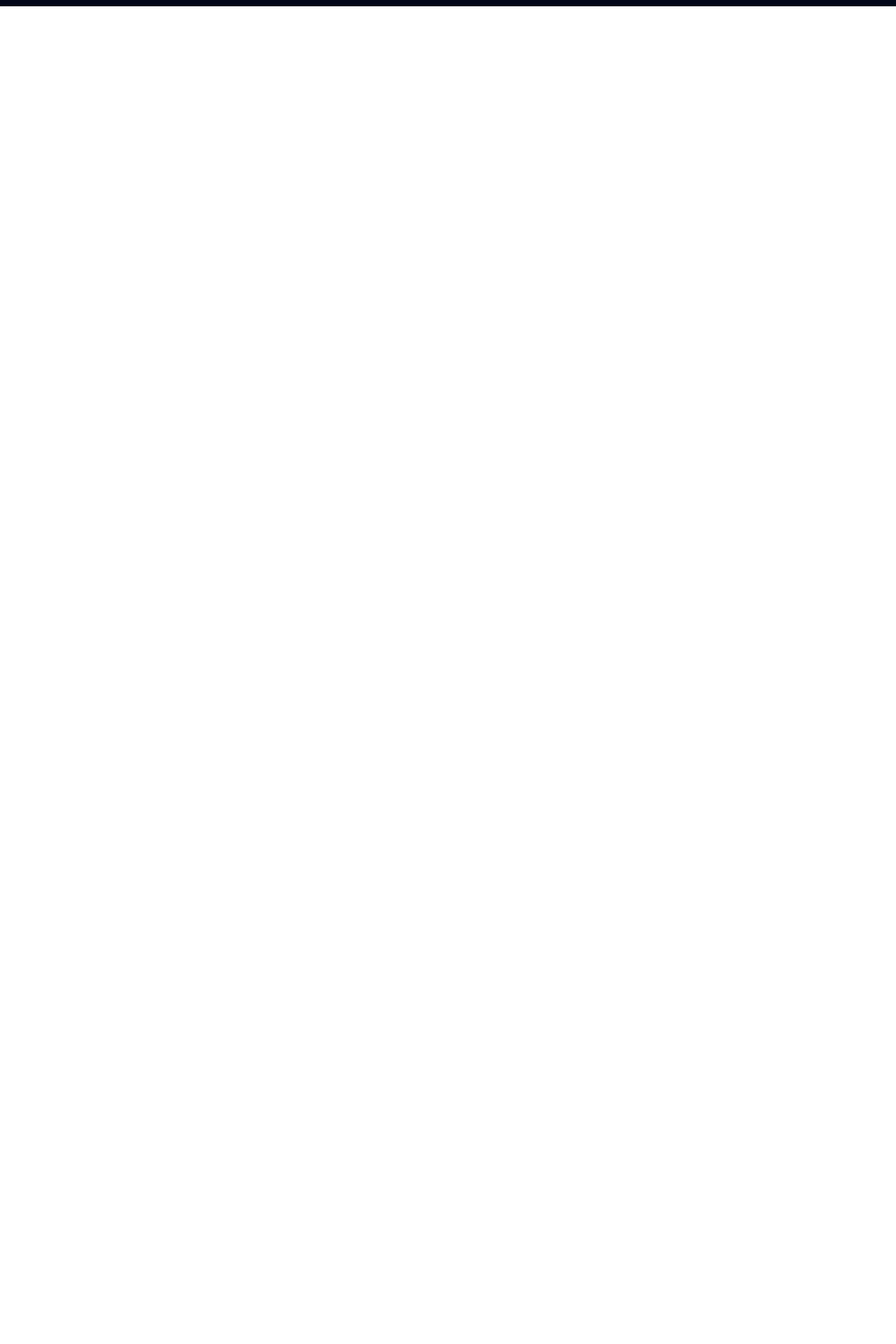
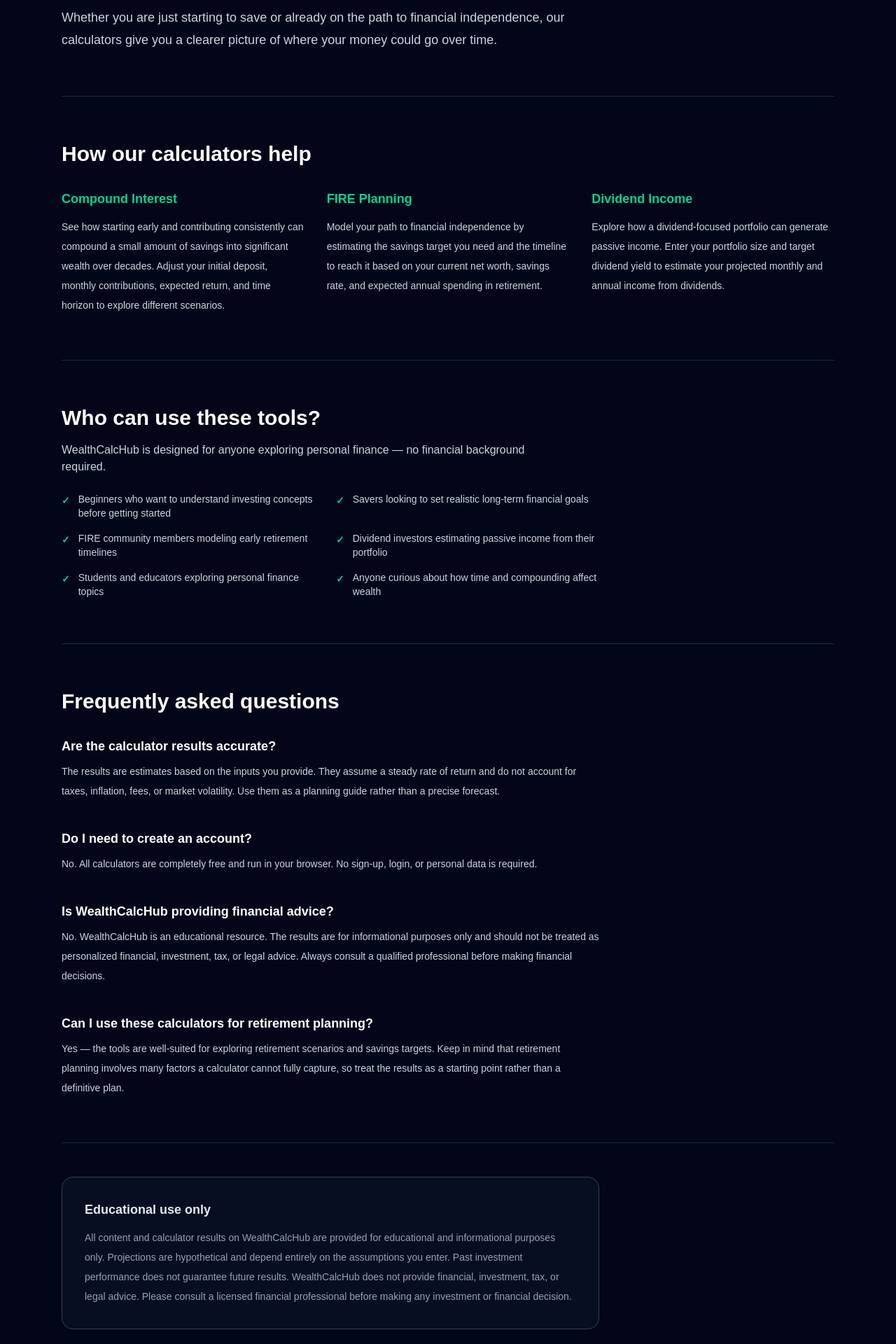
Before and after one commit to AWIN0420/wealthcalchub, a Next.js app: page / in a window 1280 px wide. Shown: the part 1200-3120 px from the top of the page at 70% size. Before the commit the page ends 1209 px from the top, so only its background shows below. Built offline with nearby package versions, Linux system fonts and the light colour scheme.

Commit message:
Enhance homepage content

```diff
--- a/src/app/page.tsx
+++ b/src/app/page.tsx
@@ -17,6 +17,34 @@ const tools = [
       "Estimate monthly and annual dividend income based on portfolio size and dividend yield.",
     href: "/dividend-income-calculator",
   },
+];
+
+const faqs = [
+  {
+    q: "Are the calculator results accurate?",
+    a: "The results are estimates based on the inputs you provide. They assume a steady rate of return and do not account for taxes, inflation, fees, or market volatility. Use them as a planning guide rather than a precise forecast.",
+  },
+  {
+    q: "Do I need to create an account?",
+    a: "No. All calculators are completely free and run in your browser. No sign-up, login, or personal data is required.",
+  },
+  {
+    q: "Is WealthCalcHub providing financial advice?",
+    a: "No. WealthCalcHub is an educational resource. The results are for informational purposes only and should not be treated as personalized financial, investment, tax, or legal advice. Always consult a qualified professional before making financial decisions.",
+  },
+  {
+    q: "Can I use these calculators for retirement planning?",
+    a: "Yes — the tools are well-suited for exploring retirement scenarios and savings targets. Keep in mind that retirement planning involves many factors a calculator cannot fully capture, so treat the results as a starting point rather than a definitive plan.",
+  },
+];
+
+const whoItems = [
+  "Beginners who want to understand investing concepts before getting started",
+  "Savers looking to set realistic long-term financial goals",
+  "FIRE community members modeling early retirement timelines",
+  "Dividend investors estimating passive income from their portfolio",
+  "Students and educators exploring personal finance topics",
+  "Anyone curious about how time and compounding affect wealth",
 ];
 
 export default function Home() {
@@ -109,6 +137,117 @@ export default function Home() {
           </div>
         </section>
 
+        {/* What is WealthCalcHub */}
+        <section id="what-is" className="border-t border-slate-800 py-16">
+          <h2 className="text-3xl font-bold">What is WealthCalcHub?</h2>
+          <p className="mt-6 max-w-3xl text-lg leading-8 text-slate-300">
+            WealthCalcHub is a free, browser-based suite of personal finance
+            calculators built to help you visualize how saving, investing, and
+            time work together to build wealth. Every tool runs entirely in your
+            browser &mdash; no account required, no data stored, no strings
+            attached.
+          </p>
+          <p className="mt-4 max-w-3xl text-lg leading-8 text-slate-300">
+            Whether you are just starting to save or already on the path to
+            financial independence, our calculators give you a clearer picture
+            of where your money could go over time.
+          </p>
+        </section>
+
+        {/* How our calculators help */}
+        <section id="how-it-helps" className="border-t border-slate-800 py-16">
+          <h2 className="text-3xl font-bold">How our calculators help</h2>
+          <div className="mt-8 grid gap-8 md:grid-cols-3">
+            <div>
+              <h3 className="text-lg font-semibold text-emerald-400">
+                Compound Interest
+              </h3>
+              <p className="mt-3 text-sm leading-7 text-slate-300">
+                See how starting early and contributing consistently can
+                compound a small amount of savings into significant wealth over
+                decades. Adjust your initial deposit, monthly contributions,
+                expected return, and time horizon to explore different
+                scenarios.
+              </p>
+            </div>
+            <div>
+              <h3 className="text-lg font-semibold text-emerald-400">
+                FIRE Planning
+              </h3>
+              <p className="mt-3 text-sm leading-7 text-slate-300">
+                Model your path to financial independence by estimating the
+                savings target you need and the timeline to reach it based on
+                your current net worth, savings rate, and expected annual
+                spending in retirement.
+              </p>
+            </div>
+            <div>
+              <h3 className="text-lg font-semibold text-emerald-400">
+                Dividend Income
+              </h3>
+              <p className="mt-3 text-sm leading-7 text-slate-300">
+                Explore how a dividend-focused portfolio can generate passive
+                income. Enter your portfolio size and target dividend yield to
+                estimate your projected monthly and annual income from
+                dividends.
+              </p>
+            </div>
+          </div>
+        </section>
+
+        {/* Who can use these tools */}
+        <section id="who" className="border-t border-slate-800 py-16">
+          <h2 className="text-3xl font-bold">Who can use these tools?</h2>
+          <p className="mt-4 max-w-2xl text-slate-300">
+            WealthCalcHub is designed for anyone exploring personal finance
+            &mdash; no financial background required.
+          </p>
+          <ul className="mt-6 grid max-w-3xl gap-4 md:grid-cols-2">
+            {whoItems.map((item) => (
+              <li
+                key={item}
+                className="flex items-start gap-3 text-sm text-slate-300"
+              >
+                <span className="mt-0.5 font-semibold text-emerald-400">
+                  &#10003;
+                </span>
+                {item}
+              </li>
+            ))}
+          </ul>
+        </section>
+
+        {/* FAQ */}
+        <section id="faq" className="border-t border-slate-800 py-16">
+          <h2 className="text-3xl font-bold">Frequently asked questions</h2>
+          <div className="mt-8 max-w-3xl space-y-10">
+            {faqs.map(({ q, a }) => (
+              <div key={q}>
+                <h3 className="text-lg font-semibold">{q}</h3>
+                <p className="mt-2 text-sm leading-7 text-slate-300">{a}</p>
+              </div>
+            ))}
+          </div>
+        </section>
+
+        {/* Educational disclaimer */}
+        <section id="disclaimer" className="border-t border-slate-800 py-12">
+          <div className="max-w-3xl rounded-2xl border border-slate-700 bg-slate-900/50 p-8">
+            <h2 className="text-lg font-semibold text-slate-200">
+              Educational use only
+            </h2>
+            <p className="mt-3 text-sm leading-7 text-slate-400">
+              All content and calculator results on WealthCalcHub are provided
+              for educational and informational purposes only. Projections are
+              hypothetical and depend entirely on the assumptions you enter.
+              Past investment performance does not guarantee future results.
+              WealthCalcHub does not provide financial, investment, tax, or
+              legal advice. Please consult a licensed financial professional
+              before making any investment or financial decision.
+            </p>
+          </div>
+        </section>
+
         <section id="about" className="border-t border-slate-800 py-10">
           <p className="max-w-3xl text-sm leading-7 text-slate-400">
             WealthCalcHub provides educational financial calculators. The tools
@@ -137,7 +276,6 @@ export default function Home() {
             </a>
           </div>
         </section>
-
       </section>
     </main>
   );
```
